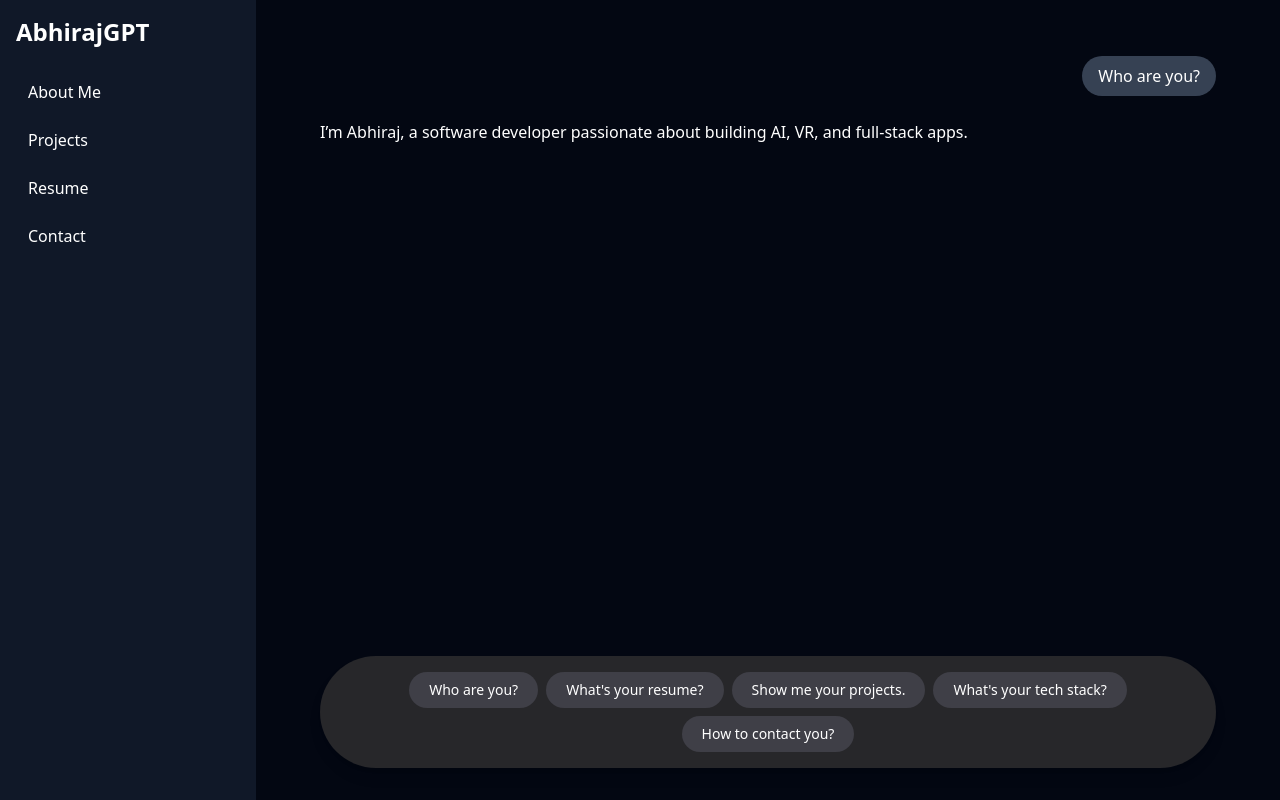
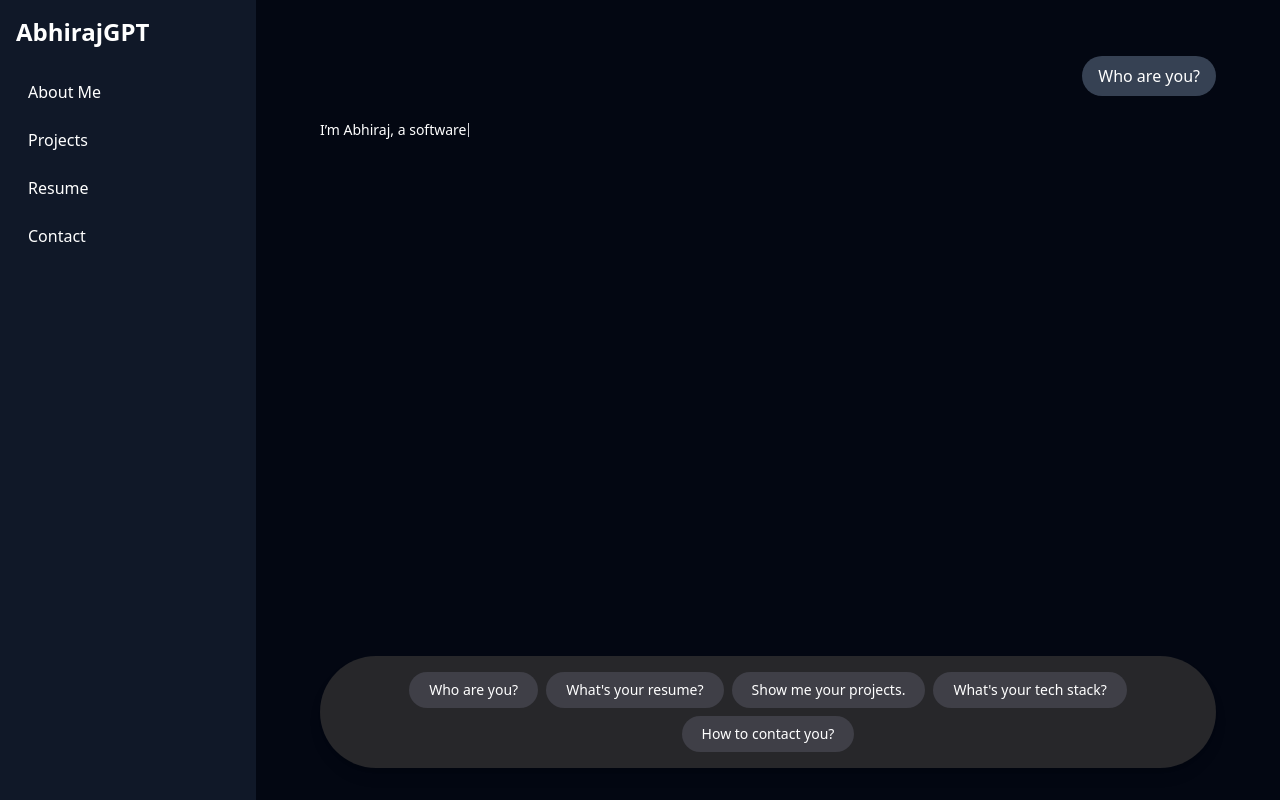
Before and after one commit to Abhiraj03/abhirajgpt-portfolio, a Next.js app: page / in a window 1280 px wide. Both pictures are taken after a click on the button "Who are you?". Built offline with nearby package versions, Linux system fonts and the light colour scheme.

Commit message:
Added Typing Animation

```diff
--- a/app/page.tsx
+++ b/app/page.tsx
@@ -3,6 +3,69 @@ import { JSX, useState, useEffect, useRef } from 'react'
 import { resumeData, projectsData, contactData, techStackData } from "../data/responses"
 import { motion, AnimatePresence, easeOut } from 'framer-motion';
 import ProjectCard from './components/ProjectCard';
+
+
+function Typewriter({
+  text,
+  speed = 18,
+  onDone,
+}: {
+  text: string;
+  speed?: number;
+  onDone?: () => void;
+}) {
+  const [shown, setShown] = useState("");
+
+  useEffect(() => {
+    setShown(""); // reset shown text on new text
+
+    let i = 0;
+    const id = setInterval(() => {
+      i += 1;
+      setShown(text.slice(0, i));
+      if (i >= text.length) {
+        clearInterval(id);
+        onDone?.();
+      }
+    }, speed);
+    return () => clearInterval(id);
+  }, [text, speed, onDone]);
+
+  // Optional skinny caret
+  return (
+    <span className="whitespace-pre-wrap">
+      {shown}
+      <span className="inline-block w-[1px] h-[1em] align-[-0.15em] bg-zinc-300 ml-0.5 animate-pulse" />
+    </span>
+  );
+}
+
+function AssistantReply({
+  lead,
+  body,
+  onDone,
+}: {
+  lead: string;
+  body?: JSX.Element;
+  onDone?: () => void;
+}) {
+  const [typed, setTyped] = useState(false);
+  return (
+    <div className="space-y-4">
+      <p className="text-sm">
+        <Typewriter
+          text={lead}
+          onDone={() => {
+            setTyped(true);
+            onDone?.();
+          }}
+        />
+      </p>
+      {typed && body}
+    </div>
+  );
+}
+
 
 export default function Home() {
   type Msg = { id: string; role: 'user' | 'assistant'; content: JSX.Element | string };
@@ -22,9 +85,30 @@ export default function Home() {
     await new Promise(res => setTimeout(res, 800));
 
     // add assistant reply based on prompt
-    const reply = promptResponses[prompt] ?? <p>Sorry, I do not have an answer for that yet.</p>;
-    setMessages(prev => [...prev, {id: crypto.randomUUID(), role: 'assistant', content: reply}]);
-    setLoadingPrompt(null); // clear loading state
+    const data = promptResponses[prompt];
+    if (!data) {
+      setMessages(prev => [
+        ...prev,
+        { id: crypto.randomUUID(), role: "assistant", content: "Sorry, I do not have an answer for that yet." },
+      ]);
+      setLoadingPrompt(null);
+      return;
+    }
+
+    // Push assistant message that uses the Typewriter for lead, then shows body
+    const replyEl = (
+      <AssistantReply
+        lead={data.lead}
+        body={data.body}
+        onDone={() => {
+          // unlock buttons only after typing completes
+          setLoadingPrompt(null);
+        }}
+      />
+    );
+
+    setMessages(prev => [...prev, {id: crypto.randomUUID(), role: 'assistant', content: replyEl }]);
+    // setLoadingPrompt(null); // clear loading state
   }
 
   const [contactForm, setContactForm] = useState({name: '', email: '', message: ''});
@@ -33,11 +117,15 @@ export default function Home() {
     setContactForm({...contactForm, [e.target.name]: e.target.value });
   }
 
-  const promptResponses: Record<string, JSX.Element> = {
-    "Who are you?": <p>I&rsquo;m Abhiraj, a software developer passionate about building AI, VR, and full-stack apps.</p>,
-    "What's your resume?": (
+  const promptResponses: Record<string, { lead: string; body?: JSX.Element }> = {
+    "Who are you?": {
+      lead:
+        "I’m Abhiraj, a software developer passionate about building AI, VR, and full-stack apps.",
+    },
+    "What's your resume?": {
+      lead: resumeData.message,
+      body: (
         <div className="space-y-4">
-        <p>{resumeData.message}</p>
           <a href={resumeData.download} download className="underline text-blue-400 hover:text-blue-300">
             Download Resume
           </a>
@@ -47,21 +135,24 @@ export default function Home() {
             className="rounded-lg border border-zinc-700 cursor-pointer hover:opacity-90"
           />
         </div>
-    ),
-    "Show me your projects.": (
+      )
+    },
+    "Show me your projects.": {
+      lead: "Here are some of the projects I’ve worked on:",
+      body: (
         <div className='space-y-6'>
-        <p>Here are some of the projects I&rsquo;ve worked on:</p>
           <div className='grid gap-6 sm:grid-cols-1 md:grid-cols-2'>
             {projectsData.map((project, index) => (
               <ProjectCard key={index} project={project} />
             ))}
           </div>
         </div>
-    ),
-    "What's your tech stack?": (
+      )
+    },
+    "What's your tech stack?": {
+      lead: "Here’s what I use across different domains of development:",
+      body: (
         <div className="space-y-6">
-        <p>Here&rsquo;s what I use across different domains of development:</p>
-
           {Object.entries(techStackData).map(([category, tools]) => (
             <div key={category}>
               <h3 className="text-base font-semibold mb-2">{category}</h3>
@@ -78,11 +169,12 @@ export default function Home() {
             </div>
           ))}
         </div>
-    ),
-    "How to contact you?": (
+      )
+    },
+    "How to contact you?": {
+      lead: contactData.message,
+      body: (
         <div className="space-y-6">
-      <p>{contactData.message}</p>
-
         {/* Social Links */}
         <div className="flex flex-wrap gap-4">
           {Object.entries(contactData.links).map(([label, url]) => (
@@ -132,7 +224,8 @@ export default function Home() {
           </button>
         </form>
       </div>
-    ),
+      )
+    },
 
   }
 
@@ -193,7 +286,7 @@ export default function Home() {
           <motion.div key="chat" {...fadeSlide} ref={listRef} className="flex-1 w-full overflow-y-auto custom-scroll px-4 pt-6">
             <motion.div variants={listVariants} initial={false} animate="animate" className="max-w-4xl mx-auto">
               {messages.map(m => (
-                <motion.div key={m.id} layout variants={listVariants} initial={false} animate="animate" transition={{ duration: 0.18, ease: easeOut }} className={m.role === 'user' ? "flex justify-end mb-6" : "flex justify-start mb-10"}>
+                <motion.div key={m.id} layout variants={msgVariants} initial={false} animate="animate" transition={{ duration: 0.18, ease: easeOut }} className={m.role === 'user' ? "flex justify-end mb-6" : "flex justify-start mb-10"}>
                   <div className={m.role === 'user' ? "bg-gray-700 px-4 py-2 rounded-4xl text-white max-w-sm"
                       : ""}>
                     {typeof m.content === 'string' ? <span>{m.content}</span> : m.content}
@@ -202,11 +295,11 @@ export default function Home() {
               ))}
 
               {/* Typing Indicator */}
-              {loadingPrompt && (
+              {/* {loadingPrompt && (
                 <motion.div key="typing" layout initial={{ opacity:0 }} animate={{ opacity: 1 }} transition={{ duration:0.15 }} className='flex justify-start'>
                   <div className="text-sm text-zinc-400 font-mono animate-pulse">Typing...</div>
                 </motion.div>
-              )}
+              )} */}
             </motion.div>
           </motion.div>
         )}
```
Lines whose indentation alone changed are shown as unchanged.
